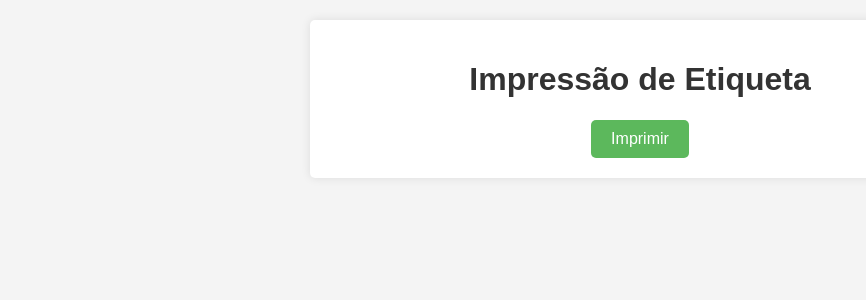
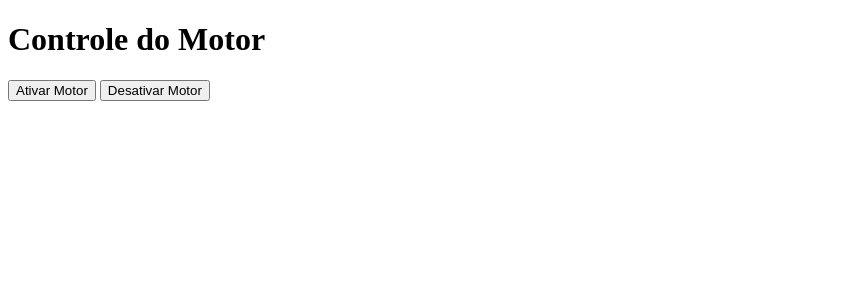
Before and after one commit to rodrigomfernandes1012/ponto, a Flask app: page / in a window 1280 px wide. Shown: the top 300 px of the page, without its empty margins (0-866 px from the left). Run offline with Flask 3, Linux system fonts and the light colour scheme.

Commit message:
Add files via upload

```diff
--- a/templates/index.html
+++ b/templates/index.html
@@ -3,15 +3,24 @@
 <head>
     <meta charset="UTF-8">
     <meta name="viewport" content="width=device-width, initial-scale=1.0">
-    <link rel="stylesheet" href="{{ url_for('static', filename='styles.css') }}">
-    <title>Imprimir Etiqueta</title
-        </head>
+    <title>Controle do Motor</title>
+    <script>
+        function controlarMotor(status) {
+            fetch(`/set_motor/${status}`, {
+                method: 'POST'
+            })
+            .then(response => response.json())
+            .then(data => {
+                console.log('Status do motor:', data.status);
+                alert('Motor ' + (data.status === 1 ? 'ativado' : 'desativado'));
+            })
+            .catch(error => console.error('Erro ao comunicar com a API:', error));
+        }
+    </script>
+</head>
 <body>
-    <div class="container">
-        <h1>Impressão de Etiqueta</h1>
-        <form method="POST" action="/imprimir">
-            <button type="submit" class="button">Imprimir</button>
-        </form>
-    </div>
+    <h1>Controle do Motor</h1>
+    <button onclick="controlarMotor(1)">Ativar Motor</button>
+    <button onclick="controlarMotor(0)">Desativar Motor</button>
 </body>
 </html>
```
